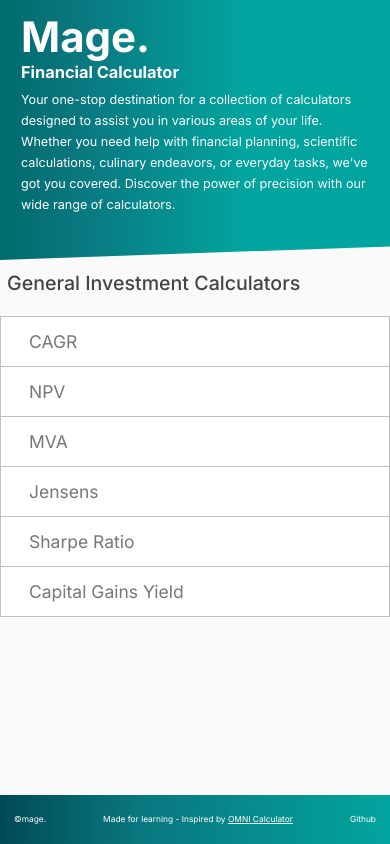
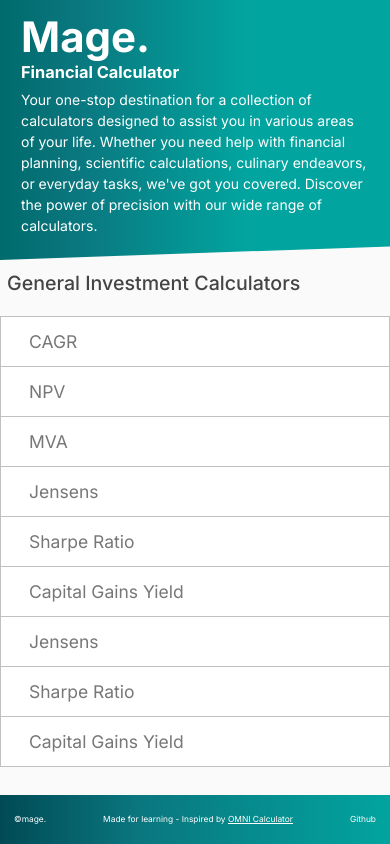
Before and after one commit to adiarora7/financial-calculator, a Next.js app: page / in a window 390 px wide. Built offline with nearby package versions, Linux system fonts and the light colour scheme.

Commit message:
updated mobile styling

```diff
--- a/app/calculators/npv/page.js
+++ b/app/calculators/npv/page.js
@@ -14,7 +14,6 @@ export default function Home() {
           <div className="body">
             <div className="left-side">
               <CAGRCalculator/>
-              <h3>How to use:</h3>
               <p>Fill in the first 3 values and the result will be displayed in the CAGR value line.
               </p>
             </div>
--- a/app/globals.css
+++ b/app/globals.css
@@ -384,7 +384,7 @@ input[type="text"]{
   }
 
   p{
-    font-size: 0.9rem;
+    font-size: 1rem;
   }
 
   .cards{
@@ -433,6 +433,11 @@ input[type="text"]{
     flex-direction: column;
     align-content:center;
   }
+
+  .calculator-page h2{
+    margin-top:1rem;
+    padding:0;
+  }
   .left-side, .description{
     width: 100%;
   }
@@ -447,10 +452,15 @@ input[type="text"]{
   .description{
     padding: 0 0.5rem;
   }
+  .description p{
+    color:#222;
+  }
   .calculator{
     margin-bottom:0.5rem;
     box-shadow: none;
     border-radius: 0;
+    border-left: 0;
+    border-right: 0;
   }
   label{
     font-size: 1.1rem;
--- a/app/page.js
+++ b/app/page.js
@@ -33,6 +33,17 @@ export default function Home() {
                 <p>Capital Gains Yield</p>
             </Link>
           </div>
+          <div className='cards-flex-row'>
+            <Link href="/calculators/cagr" className='card'>
+                <p>Jensens</p>
+            </Link>
+            <Link href="/calculators/npv" className='card'>
+                <p>Sharpe Ratio</p>
+            </Link>
+            <Link href="/calculators/mva" className='card'>
+                <p>Capital Gains Yield</p>
+            </Link>
+          </div>
         </div>
       </div>
     </main>
```
